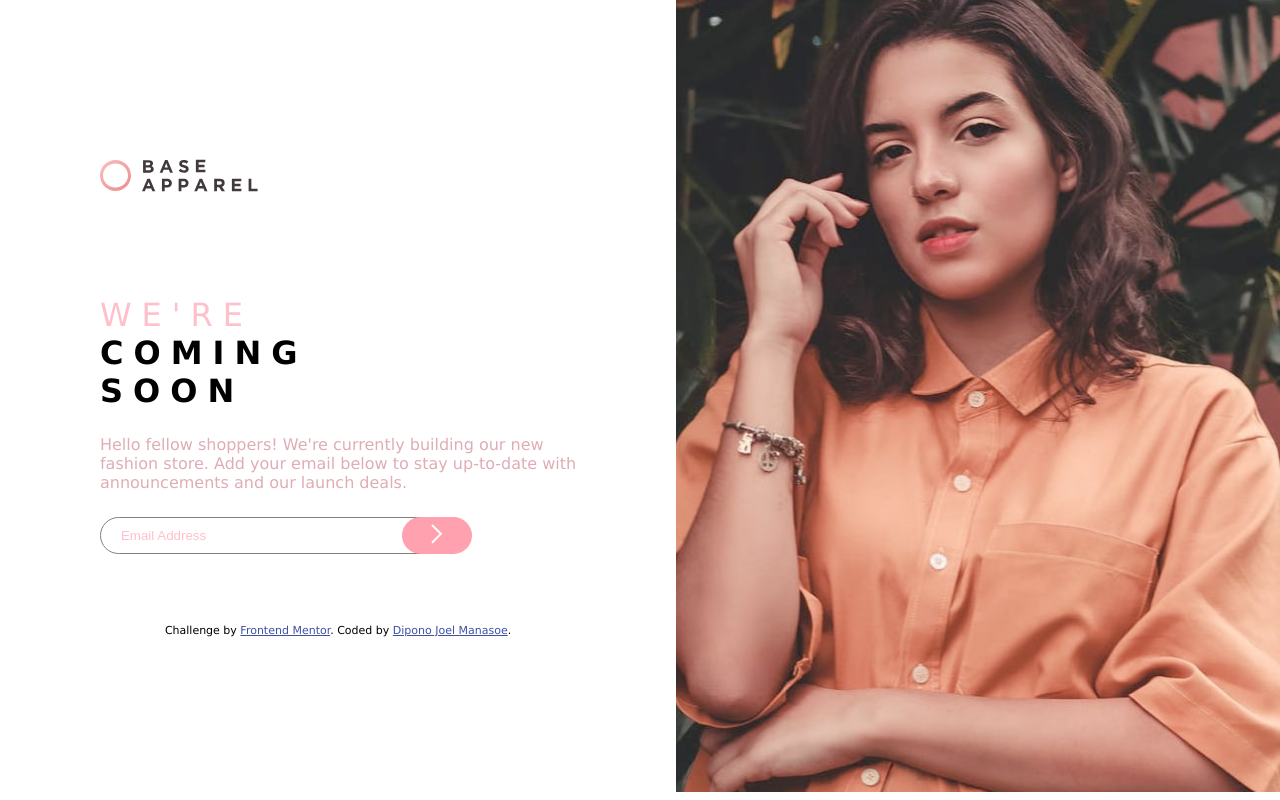
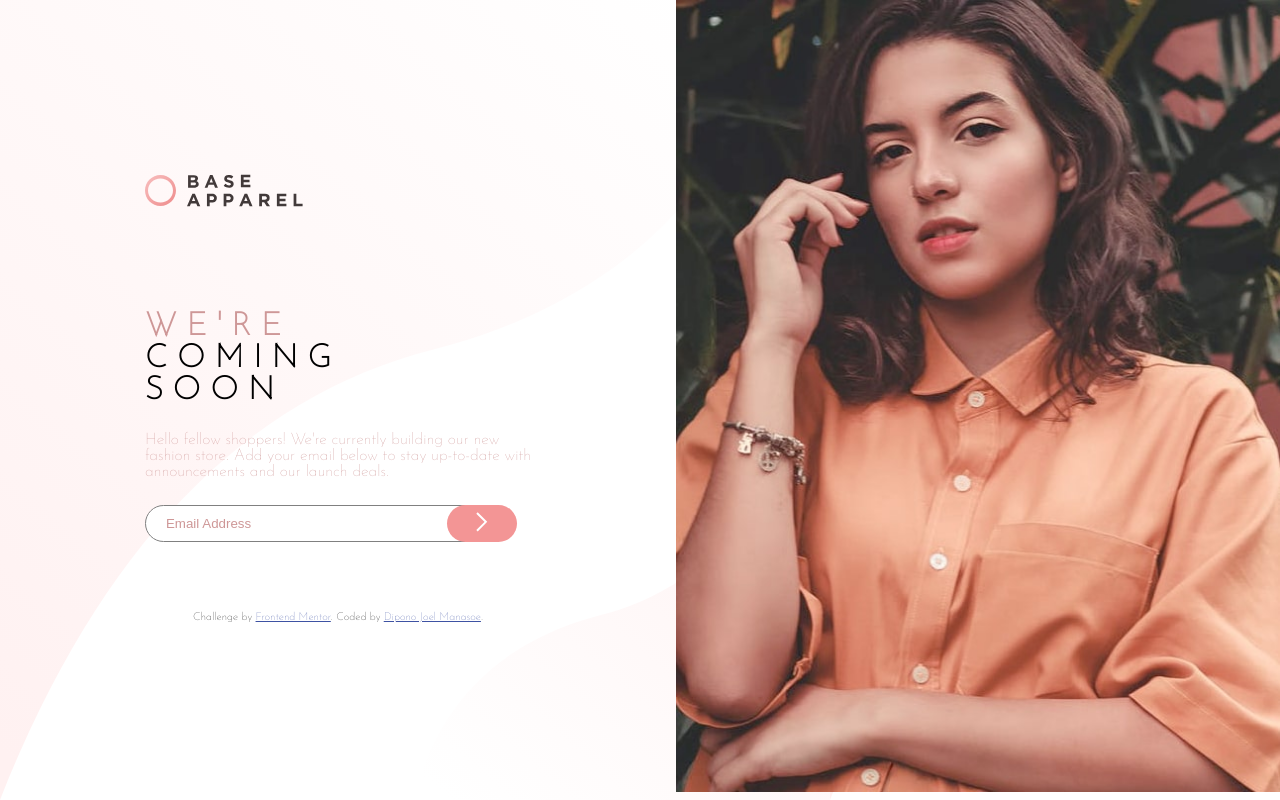
Before and after one commit to Dipono/BaseApparel, a plain HTML site: page public/index.html in a window 1280 px wide. Drawn offline with Linux system fonts and the light colour scheme.

Commit message:
added font-family and other propertie

```diff
--- a/public/index.html
+++ b/public/index.html
@@ -22,6 +22,7 @@
     }
   </style>
   <link rel="stylesheet" href="styles/index.css">
+  <link href="https://fonts.googleapis.com/css2?family=Josefin+Sans:wght@100&display=swap" rel="stylesheet">
 </head>
 
 <body>
@@ -33,7 +34,7 @@
 
     <content>
       <div class="content-head">
-        <p>We're <br> <b>coming <br> soon </b></p>
+        <h1>We're <br> <b>coming <br> soon </b></h1>
       </div>
       <div class="content-body">
         <p>
@@ -68,7 +69,9 @@
   <div class="hero-picture">
     <!--<img src="images/hero-desktop.jpg" alt="hero" id="hero">-->
     <picture>
-      <source srcset="images/hero-desktop.jpg" media="(min-width: 900px)">
+      <source srcset="images/hero-desktop.jpg" media="(min-width: 375px)">
+      <source srcset="images/hero-desktop.jpg" media="(min-width: 1440px)">
+
       <img src="images/hero-mobile.jpg" alt="hero">
   </picture>
   </div>
--- a/public/styles/index.css
+++ b/public/styles/index.css
@@ -4,36 +4,37 @@
 }
 
 body{
-    font-family: Verdana, Arial, Helvetica, sans-serif;
-    background-image: url("images/bg-pattern-desktop.svg");
+    font-family: 'Josefin Sans', sans-serif;
     display: flex;
     width: 100%;
-
+    background-image: url('../images/bg-pattern-desktop.svg');
+    font-size: 16px;
 }
 
 .full-content{
-    margin: auto;;
-
+    margin: auto;
 }
 
 .content-head{
     margin-top: 100px;
     text-transform: uppercase;
+    font-weight: 300;
 }
 
-.content-head p{
-    color: pink;
-    font-size: 2em;
+.content-head h1{
+    color: hsl(0, 36%, 70%);
     letter-spacing: 10px;
+    font-family: 400;
 }
 
 .content-head b{
     color: black;
+    font-weight: 600;
 }
 
 .content-body{
     margin-top: 25px;
-    color: rgb(223, 173, 181);
+    color: hsl(0, 36%, 70%);
 }
 
 .content-footer{
@@ -45,16 +46,16 @@ body{
 }
 
 ::placeholder { /* Chrome, Firefox, Opera, Safari 10.1+ */
-    color: pink;
+    color: hsl(0, 36%, 70%);
     opacity: 1; /* Firefox */
 }
 
 :-ms-input-placeholder { /* Internet Explorer 10-11 */
-    color: pink;
+    color: hsl(0, 36%, 70%);
 }
 
 ::-ms-input-placeholder { /* Microsoft Edge */
-    color: pink;
+    color: hsl(0, 36%, 70%);
 }
 
 .icon-error{
@@ -86,7 +87,7 @@ button{
     width: 70px;
     border: none;
     border-radius: 20px;
-    background-color: rgb(255, 161, 175);
+    background-color: hsl(0, 80%, 77%);
 }
 
 button:active{
@@ -94,7 +95,7 @@ button:active{
 }
 
 #error-message{
-    color: rgb(255, 161, 175);
+    color: hsl(0, 93%, 68%);
     margin-top: 8px;
     margin-left: 20px;
 }
```
